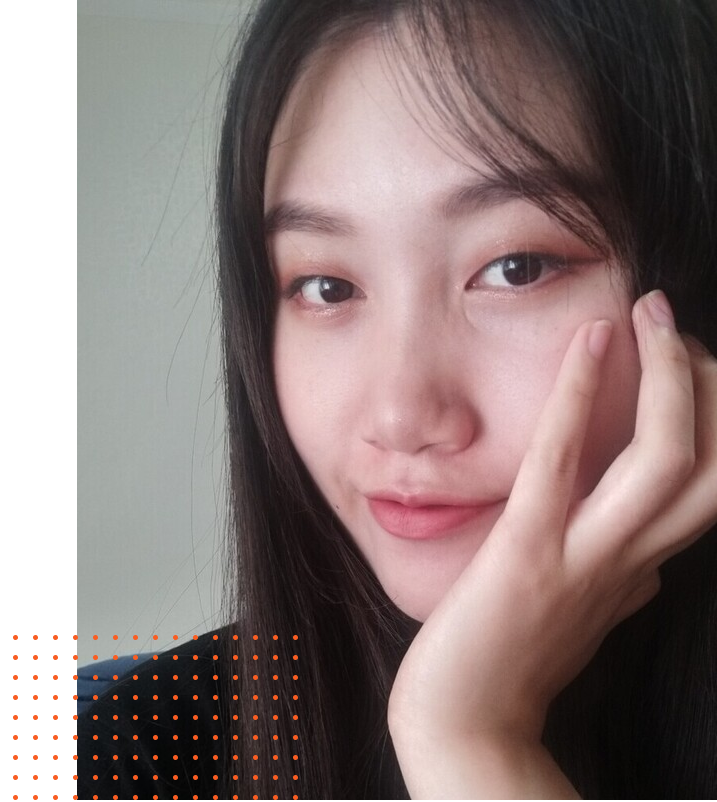
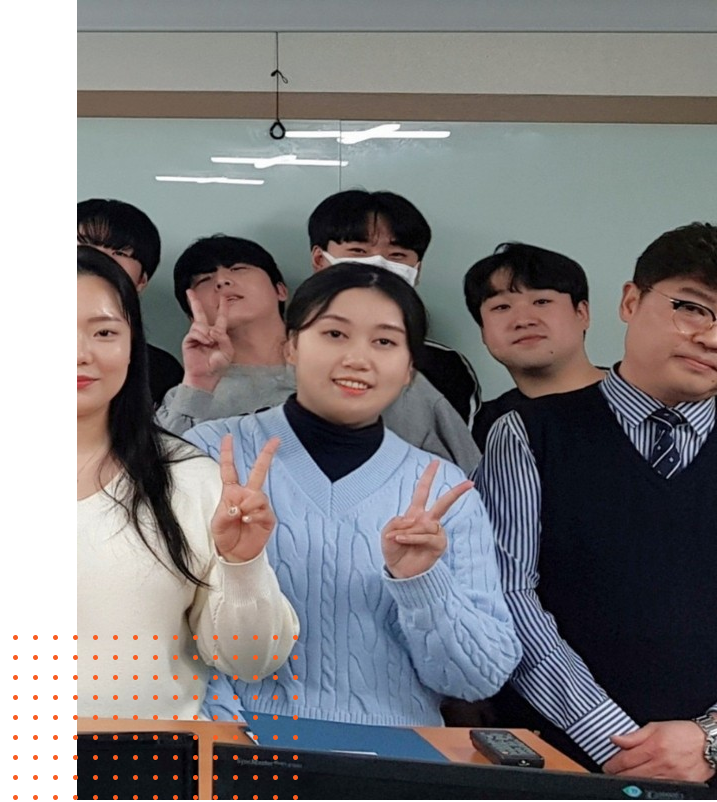
Before and after one commit to njy622/njy622.github.io, a plain HTML site: page index.html in a window 1280 px wide. Shown: the top 802 px of the page, 563-1280 px from the left. Drawn offline with nearby package versions, Linux system fonts and the light colour scheme; animation ran at ten frames a second; files whose address does not match are found by name.

Commit message:
20240311_index main image change

```diff
--- a/index.html
+++ b/index.html
@@ -77,7 +77,7 @@
 
   <div class="hero d-block d-lg-flex align-items-center">
 
-    <div class="image-hero order-1 order-lg-2" style="background-image: url('images/img-1.png');" data-aos="fade">
+    <div class="image-hero order-1 order-lg-2" style="background-image: url('images/me1.jpg');" data-aos="fade">
 
     </div>
 
```
Also changed, not shown: images/me1.jpg (added).
